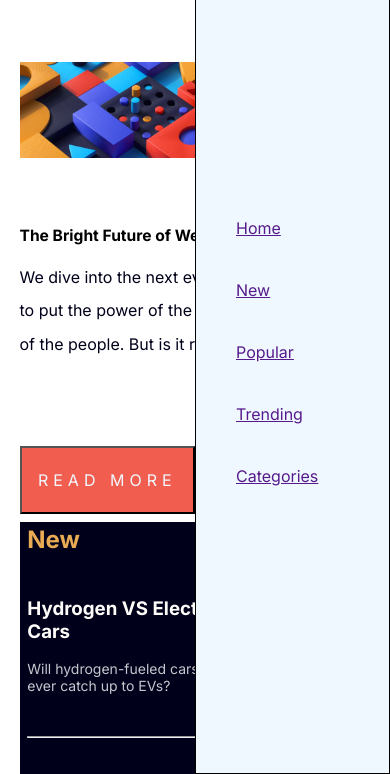
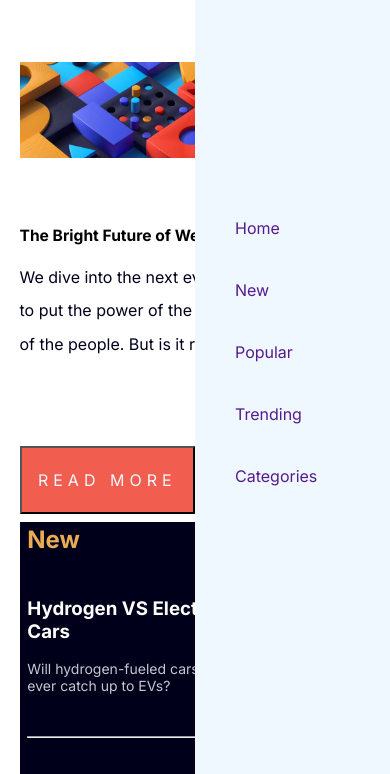
Before and after one commit to timo9939/news-home-page, a plain HTML site: page index.html in a window 390 px wide. Both pictures are taken after a click on the picture 280 px from the left and 27 px from the top of the page. Shown: the part 70-844 px from the top of the page. Drawn offline with Linux system fonts and the light colour scheme.

Commit message:
remove text decoration in mobile-nav

```diff
--- a/style.css
+++ b/style.css
@@ -231,7 +231,7 @@ display:inline
 #mobile-menu{
 display: flex;
 flex-direction: column;
-border: 1px solid black;
+/* border: 1px solid black; */
 background-color: aliceblue;
 
 position: fixed;
@@ -258,6 +258,11 @@ justify-content: center;
    gap: 5vh;
    display: flex;
    flex-direction: column;
+
+}
+
+#mobile-menu ul li>a{
+      text-decoration: none;
 }
 
 #shade{
```
